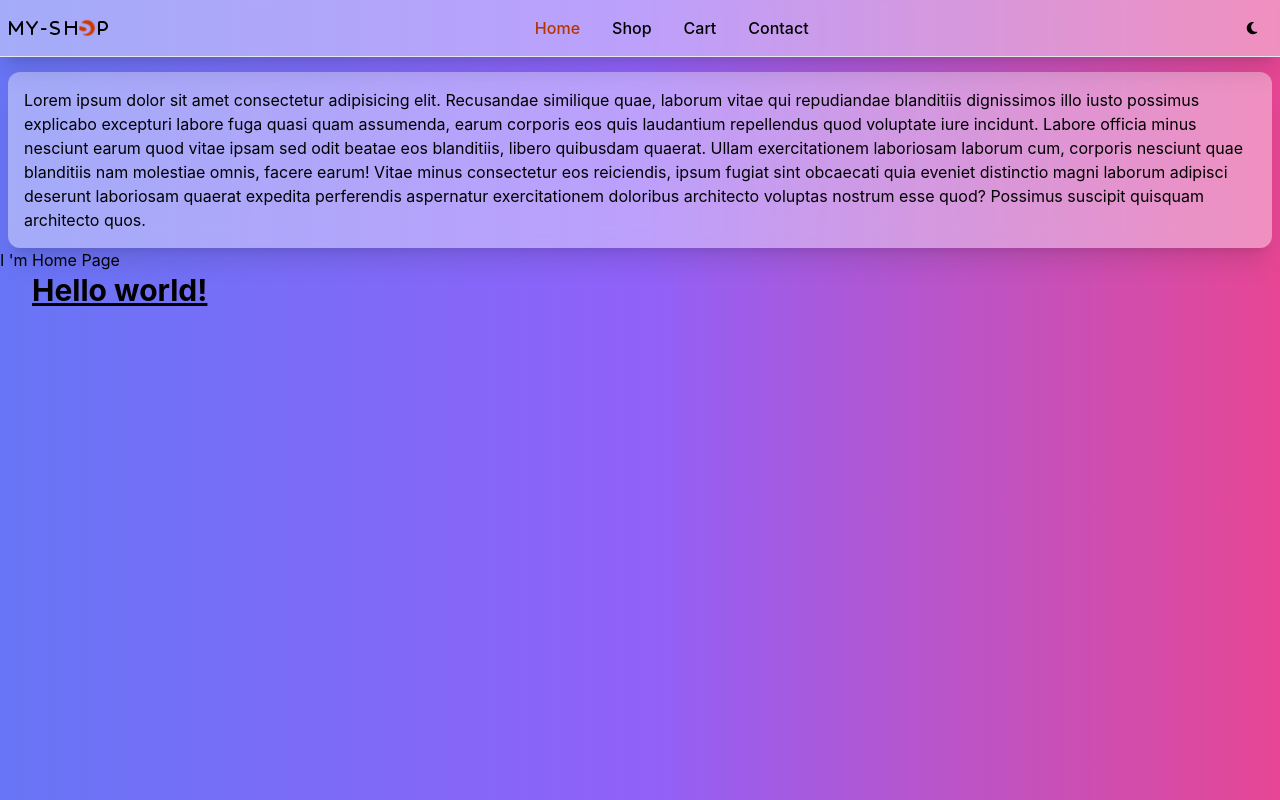
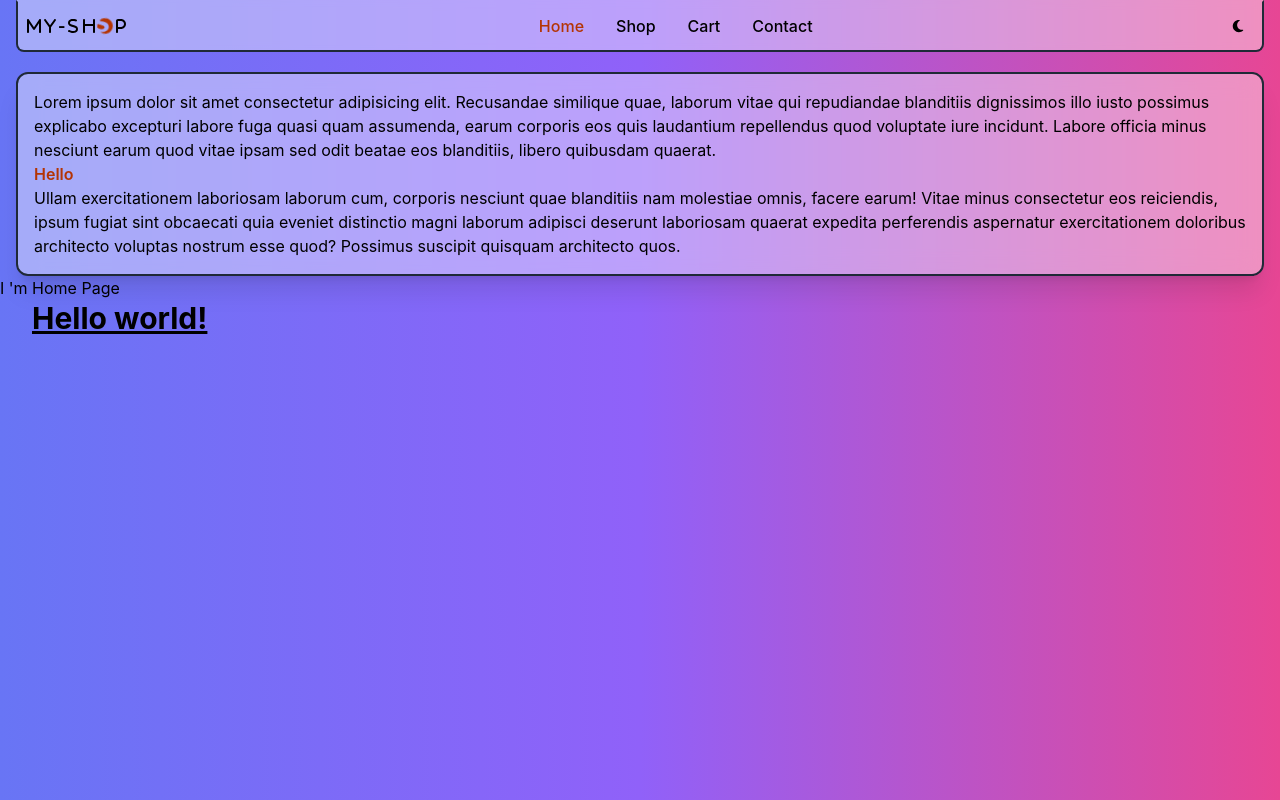
Before and after one commit to GrowinFlow/myshop, a React (Create React App) app: page / in a window 1280 px wide. Built offline with nearby package versions, Linux system fonts and the light colour scheme.

Commit message:
add heading and custom classes

```diff
--- a/src/Layout/Header.js
+++ b/src/Layout/Header.js
@@ -16,8 +16,9 @@ function Header() {
 
   return (
     <>
-      <nav className="bg-glassl dark:bg-glassd shadow-xl dark:shadow-2xl dark:border-gray-700 fixed w-full z-20 top-0 start-0 border-b border-gray-200 backdrop-blur-sm">
-        <div className="container flex flex-wrap items-center justify-between mx-auto p-2">
+      <nav className="fixed w-full z-20 top-0 start-0 px-4">
+
+        <div className="container themeHeader border-2 border-t-transparent dark:border-t-transparent border-gray-800 dark:border-gray-200 backdrop-blur-sm flex flex-wrap items-center justify-between mx-auto p-2">
           <a href="#" className="flex items-center space-x-3 rtl:space-x-reverse">
             <Logo color="gray-700" darkColor="white" size="xxl" />
           </a>
@@ -26,7 +27,7 @@ function Header() {
             <button
               data-collapse-toggle="navbar-sticky"
               type="button"
-              className="inline-flex items-center p-2 w-10 h-10 justify-center text-sm text-gray-500 rounded-lg md:hidden hover:bg-gray-100 focus:outline-none focus:ring-2 focus:ring-gray-200 dark:text-gray-400 dark:hover:bg-gray-700 dark:focus:ring-gray-600 hover:shadow-lg shadow-[rgba(0,0,0,0.5)] dark:shadow-[rgba(255,255,255,0.4)] dark:hover:shadow-md"
+              className="inline-flex items-center p-2 md:hidden  w-8 h-8 justify-center text-sm rounded-lg hover:bg-gray-100 focus:outline-none  hover:dark:bg-glassl hover:bg-glassd focus:ring-2 focus:ring-gray-200  dark:focus:ring-gray-800  hover:shadow-lg themeShadow text-black dark:text-white dark:hover:shadow-md"
               aria-controls="navbar-sticky"
               aria-expanded={menuOpen}
               onClick={toggleMenu}
--- a/src/Layout/PreComponents/Logo.js
+++ b/src/Layout/PreComponents/Logo.js
@@ -1,14 +1,17 @@
 import React from 'react'
 import { FaShopware, FaM, FaY, FaS, FaH, FaP  } from 'react-icons/fa6'
+import { Link } from 'react-router-dom'
 
 
 function Logo(props) {
   return (
     <>
+    <Link to="/">
     <span className={`text-${props.color} dark:text-${props.darkColor} flex items-center font-bold text-${props.size}`}>
-    <FaM/><FaY/>-<FaS/><FaH/><FaShopware className='animate-spin text-orange-600 dark:text-orange-400'/> <FaP/>
+    <FaM/><FaY/>-<FaS/><FaH/><FaShopware className='animate-spin themeSpeText'/> <FaP/>
 
     </span>
+    </Link>
     </>
   )
 }
--- a/src/Pages/Home.js
+++ b/src/Pages/Home.js
@@ -3,11 +3,11 @@ import Card from './../Component/Card'
 function Home() {
   return (
     <>
-    <div className="container mx-auto md:px-2 h-auto flex flex-col  justify-center">
-      <div className="card rounded-xl bg-glassl dark:bg-glassd flex justify-center items-center p-4 backdrop-blur-md shadow-xl dark:shadow-2xl text-black dark:text-white">
+    <div className="container mx-auto px-4 h-auto flex flex-col  justify-center">
+      <div className="card rounded-xl  border-2 border-gray-800 dark:border-gray-200 themeCard flex justify-center items-center p-4 backdrop-blur-md shadow-xl dark:shadow-2xl text-black dark:text-white">
 
       <p>
-        Lorem ipsum dolor sit amet consectetur adipisicing elit. Recusandae similique quae, laborum vitae qui repudiandae blanditiis dignissimos illo iusto possimus explicabo excepturi labore fuga quasi quam assumenda, earum corporis eos quis laudantium repellendus quod voluptate iure incidunt. Labore officia minus nesciunt earum quod vitae ipsam sed odit beatae eos blanditiis, libero quibusdam quaerat. Ullam exercitationem laboriosam laborum cum, corporis nesciunt quae blanditiis nam molestiae omnis, facere earum! Vitae minus consectetur eos reiciendis, ipsum fugiat sint obcaecati quia eveniet distinctio magni laborum adipisci deserunt laboriosam quaerat expedita perferendis aspernatur exercitationem doloribus architecto voluptas nostrum esse quod? Possimus suscipit quisquam architecto quos.
+        Lorem ipsum dolor sit amet consectetur adipisicing elit. Recusandae similique quae, laborum vitae qui repudiandae blanditiis dignissimos illo iusto possimus explicabo excepturi labore fuga quasi quam assumenda, earum corporis eos quis laudantium repellendus quod voluptate iure incidunt. Labore officia minus nesciunt earum quod vitae ipsam sed odit beatae eos blanditiis, libero quibusdam quaerat. <h1 className='flex themeSpeText font-semibold'>Hello</h1> Ullam exercitationem laboriosam laborum cum, corporis nesciunt quae blanditiis nam molestiae omnis, facere earum! Vitae minus consectetur eos reiciendis, ipsum fugiat sint obcaecati quia eveniet distinctio magni laborum adipisci deserunt laboriosam quaerat expedita perferendis aspernatur exercitationem doloribus architecto voluptas nostrum esse quod? Possimus suscipit quisquam architecto quos.
       </p>
       </div>
     </div>
--- a/src/Theme/ThemeToggle.js
+++ b/src/Theme/ThemeToggle.js
@@ -29,7 +29,7 @@ const ThemeToggle = () => {
     };
 
     return (
-        <button id="theme-toggle" onClick={toggleTheme} className="inline-flex items-center p-2 w-10 h-10 justify-center text-sm rounded-lg hover:bg-gray-100 focus:outline-none focus:ring-2 focus:ring-gray-200  dark:hover:bg-gray-700 dark:focus:ring-gray-600 hover:shadow-lg shadow-[rgba(0,0,0,0.5)]] dark:shadow-[rgba(255,255,255,0.4)] text-black dark:text-white dark:hover:shadow-md">
+        <button id="theme-toggle" onClick={toggleTheme} className="inline-flex items-center p-2 w-8 h-8 justify-center text-sm rounded-lg hover:bg-gray-100 focus:outline-none  hover:dark:bg-glassl hover:bg-glassd focus:ring-2 focus:ring-gray-200  dark:focus:ring-gray-800  hover:shadow-lg themeShadow text-black dark:text-white dark:hover:shadow-md">
             <span
                 id="theme-toggle-dark-icon"
                 className={!isDarkMode ? '' : 'hidden'}
--- a/src/index.css
+++ b/src/index.css
@@ -9,8 +9,26 @@ body {
   -webkit-font-smoothing: antialiased;
   -moz-osx-font-smoothing: grayscale;
 }
+@layer{
 
-code {
-  font-family: source-code-pro, Menlo, Monaco, Consolas, 'Courier New',
-    monospace;
+  .themeGlassBg{
+    @apply bg-glassl dark:bg-glassd;
+   }
+  .themeIconBg{
+    @apply hover:dark:bg-glassl hover:bg-glassd ring-2 focus:ring-2 focus:ring-gray-200  dark:focus:ring-gray-800 ;
+   }
+  .themeText{
+    @apply text-gray-800 dark:text-gray-200;
+   }
+  .themeSpeText{
+    @apply text-orange-700 dark:text-orange-400;
+   }
+
+  .themeCard{
+    @apply bg-glassl dark:bg-glassd border-2 border-gray-800 dark:border-gray-200 rounded-lg;
+   }
+  .themeHeader{
+    @apply bg-glassl dark:bg-glassd border-2 border-gray-800 dark:border-gray-200 rounded-bl-lg rounded-br-lg;
+   }
+
 }
```
